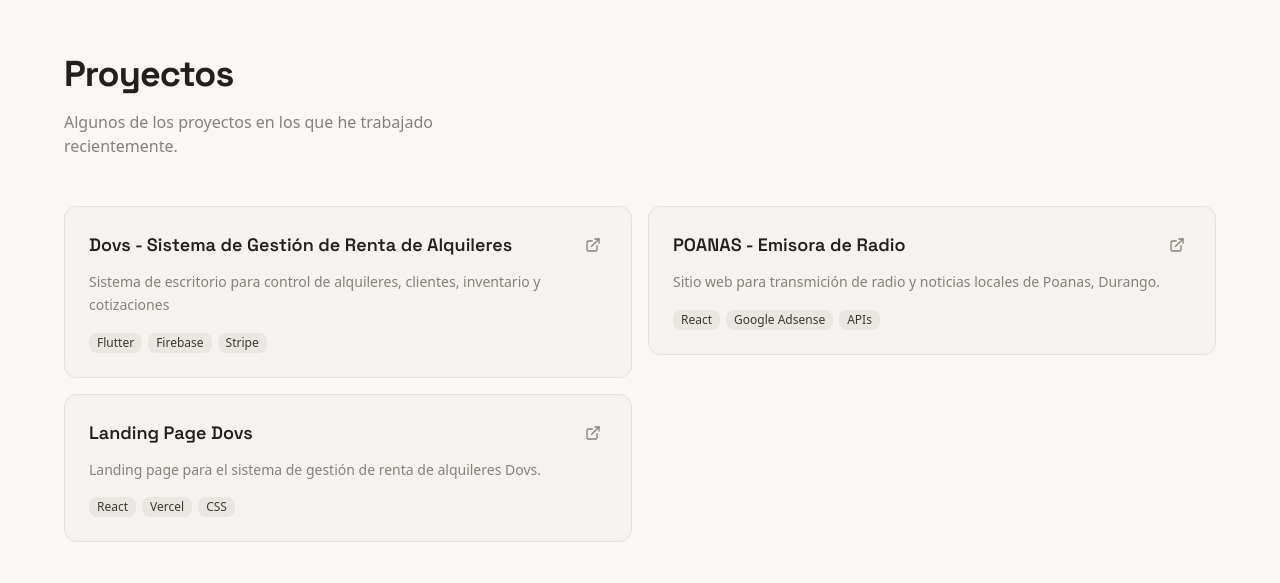
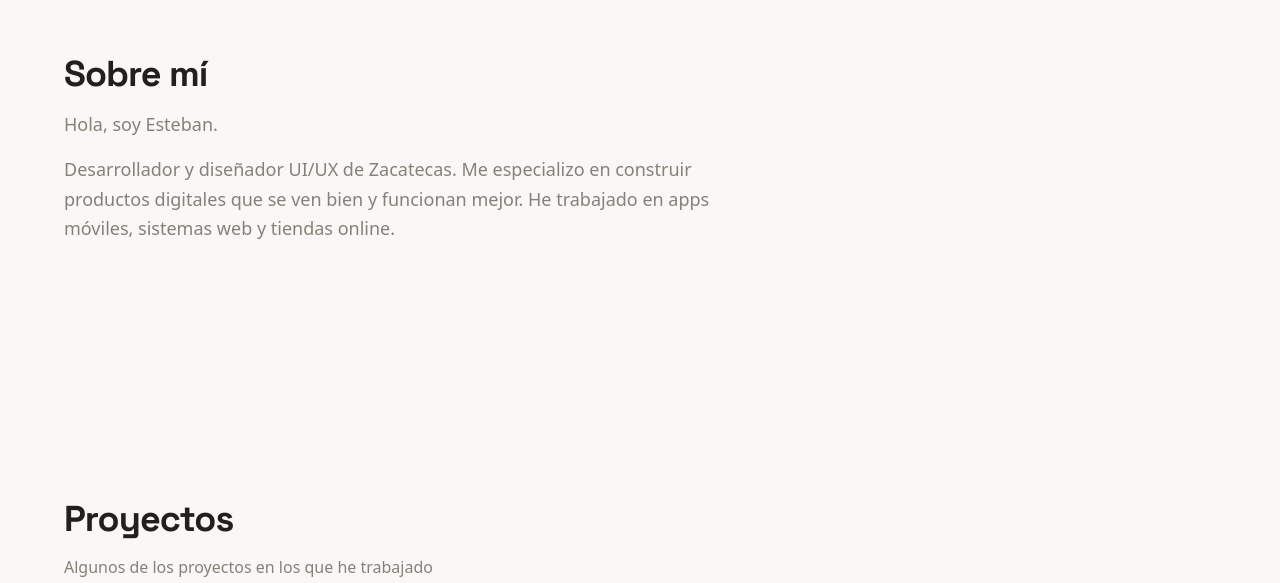
Before and after one commit to stebean/stebean.github.io, a React (Vite) app: page / in a window 1280 px wide. Shown: the part 811-1394 px from the top of the page. Built offline with nearby package versions, Linux system fonts and the light colour scheme; the HTML template or start-up script is replaced by a standard one.

Commit message:
add AboutSection component and integrate it into the homepage and navigation menu

```diff
--- /dev/null
+++ b/src/components/AboutSection.tsx
@@ -0,0 +1,25 @@
+import ScrollReveal from "./ScrollReveal";
+
+const AboutSection = () => {
+    return (
+        <section className="py-24 md:py-32" id="about">
+            <div className="container">
+                <ScrollReveal>
+                    <div className="max-w-2xl">
+                        <h2 className="text-3xl md:text-4xl font-heading font-bold tracking-tight mb-4">
+                            Sobre mí
+                        </h2>
+                        <div className="text-muted-foreground text-lg leading-relaxed space-y-4">
+                            <p>Hola, soy Esteban.</p>
+                            <p>
+                                Desarrollador y diseñador UI/UX de Zacatecas. Me especializo en construir productos digitales que se ven bien y funcionan mejor. He trabajado en apps móviles, sistemas web y tiendas online.
+                            </p>
+                        </div>
+                    </div>
+                </ScrollReveal>
+            </div>
+        </section>
+    );
+};
+
+export default AboutSection;
--- a/src/components/Navbar.tsx
+++ b/src/components/Navbar.tsx
@@ -3,6 +3,7 @@
 import { useTheme } from "@/hooks/use-theme";
 
 const links = [
+  { label: "Sobre mí", href: "#about" },
   { label: "Proyectos", href: "#projects" },
 ];
 
--- a/src/pages/Index.tsx
+++ b/src/pages/Index.tsx
@@ -4,6 +4,7 @@
 import "@fontsource/space-grotesk/700.css";
 import Navbar from "@/components/Navbar";
 import HeroSection from "@/components/HeroSection";
+import AboutSection from "@/components/AboutSection";
 import ProjectsSection from "@/components/ProjectsSection";
 
 import FooterReveal from "@/components/FooterReveal";
@@ -14,6 +15,7 @@
       <Navbar />
       <main className="footer-reveal-wrapper bg-background">
         <HeroSection />
+        <AboutSection />
         <ProjectsSection />
 
       </main>
```
